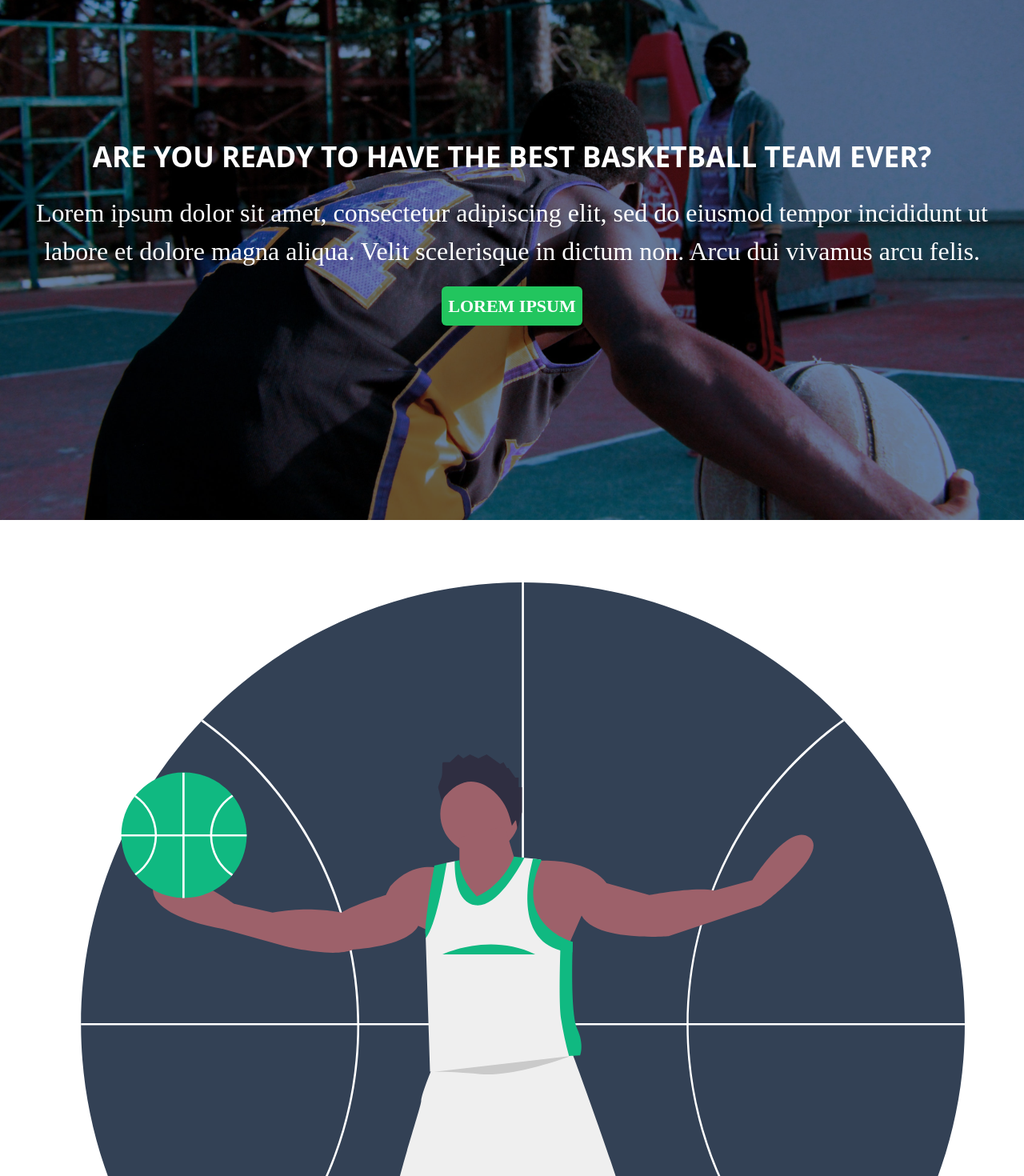
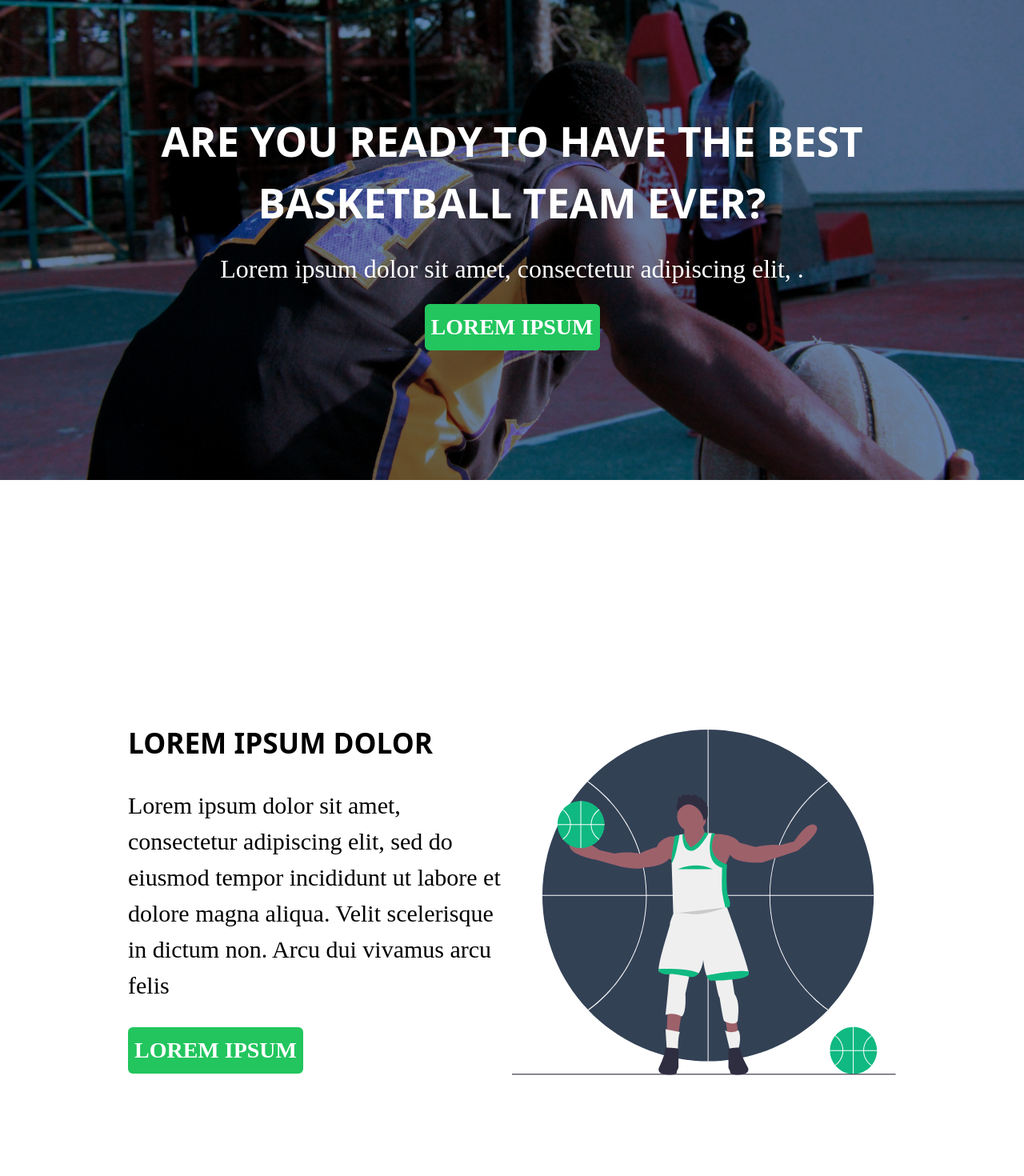
Before and after one commit to ajong1994/wyt-react, a React (Create React App) app: page / in a window 1280 px wide. Shown: the part 200-1670 px from the top of the page at 80% size. Built offline with nearby package versions, Linux system fonts and the light colour scheme; a web font is replaced by a local one.

Commit message:
Added Design in Home and NoMatch

```diff
--- a/src/pages/Home.js
+++ b/src/pages/Home.js
@@ -14,27 +14,26 @@ const Home = () => {
 
     //This page will contain information about the site as well as graphics
     return (
-        <div className='w-full h-full flex flex-col justify-center items-center'>
+        <div className='w-full h-auto flex flex-col justify-center items-center'>
             <div className='w-full h-screen flex text-white'>
-                <div className='w-full h-full flex flex-col justify-center items-center gap-5 px-3 relative bottom-10'>
-                    <h1 className='uppercase font-bold text-[2.2em] align-middle text-center'>Are you ready to have the best basketball team ever?</h1>
-                    <p className='align-middle text-center text-[32px] font-body'> Lorem ipsum dolor sit amet, consectetur adipiscing elit, sed do eiusmod tempor incididunt ut labore et dolore magna aliqua. Velit scelerisque in dictum non. Arcu dui vivamus arcu felis.</p>
-                    <button className='text-[22px] font-body uppercase font-bold p-2 bg-green-500 hover:bg-green-400 rounded-md text-white'>Lorem Ipsum</button>
+                <div className='w-full h-full flex flex-col justify-center items-center gap-5 px-3 relative bottom-10 md:px-10 lg:px-[8em] lg:relative xl:px-[10em]'>
+                    <h1 className='uppercase font-bold text-[2.2em] align-middle text-center lg:text-[3.0em] xl:text-[3.2em]'>Are you ready to have the best basketball team ever?</h1>
+                    <p className='align-middle text-center text-[30px] sm:text-[32px] font-body'> Lorem ipsum dolor sit amet, consectetur adipiscing elit, .</p>
+                    <button className='text-[22px] sm:text-[28px] font-body uppercase font-bold p-2 bg-green-500 hover:bg-green-400 rounded-md text-white'>Lorem Ipsum</button>
                 </div>
 
             </div>
-            <div className='w-full h-auto flex justify-center items-center'>
-                <div className='w-full h-auto flex flex-col-reverse justify-center items-center'>
-                    <div className='w-full h-auto flex flex-col justify-center items-center gap-[30px]'>
+            <div className='w-full h-[auto] flex justify-center items-center lg:h-screen'>
+                <div className='w-full h-auto flex flex-col md:flex-row justify-end items-center md:px-10 lg:px-[8em] xl:px-[10em]'>
+                    <div className='w-full h-[700px`] flex flex-col justify-start items-center lg:items-start gap-[30px] xl:w-[50%]'>
                         <h1 className='uppercase font-bold text-[2.2em] align-middle text-center'>Lorem Ipsum Dolor</h1>
-                        <p className='align-middle text-center text-[30px] font-body'>Lorem ipsum dolor sit amet, consectetur adipiscing elit, sed do eiusmod tempor incididunt ut labore et dolore magna aliqua. Velit scelerisque in dictum non. Arcu dui vivamus arcu felis</p>
-                        <button className='uppercase font-bold p-2 bg-green-500 hover:bg-green-400 rounded-md text-white text-[22px] font-body'>Lorem Ipsum</button>
+                        <p className='align-middle text-center text-[30px] font-body lg:text-left'>Lorem ipsum dolor sit amet, consectetur adipiscing elit, sed do eiusmod tempor incididunt ut labore et dolore magna aliqua. Velit scelerisque in dictum non. Arcu dui vivamus arcu felis</p>
+                        <button className='uppercase font-bold p-2 bg-green-500 hover:bg-green-400 rounded-md text-white text-[22px] font-body sm:text-[28px] mb-3'>Lorem Ipsum</button>
                     </div>
-
-                    <img src={logo} className='w-[100%] h-auto flex justify-center items-center' />
+                    <img src={logo} className='w-[100%] h-[auto] sm:w-[390px] xl:w-[50%]' />
                 </div>
             </div>
-            <div className='absolute top-0 w-full h-[850px] z-[-999] bg-kobelogo bg-center bg-cover bg-no-repeat bg-blend-overlay bg-slate-700' /> {/**  Wallpaper*/}
+            <div className='absolute top-0 w-full h-screen z-[-999] bg-kobelogo bg-center bg-cover bg-no-repeat bg-blend-overlay bg-slate-700' /> {/**  Wallpaper*/}
         </div>
     )
 }
--- a/src/pages/NoMatch.js
+++ b/src/pages/NoMatch.js
@@ -9,12 +9,11 @@ const NoMatch = () => {
         return navigate(`/`)
     }
     return (
-        <div className='w-screen h-screen flex flex-col justify-center items-center gap-3 '>
-            <img className='w-[60%] h-[350px]' src={greekfreek} />
-            <h1 className='font-body font-bold text-[3em]'>Oh no! Page not found!</h1>
-            <p className='font-body text-[1.5em]'>We are sorry for the inconvenience! It looks like you are trying to access a page that never existed</p>
-            <button onClick={() => handleBack()} className='bg-emerald-500 sm:bg-green-800 md:bg-red-400 lg:bg-orange-300 px-3 py-2 rounded-md font-body text-[1.5em]'>Back to Home</button>
-
+        <div className='w-screen h-screen flex flex-col justify-center items-center gap-3 px-5 sm:px-[5em]'>
+            <img className='w-[90%] h-[350px]' src={greekfreek} />
+            <h1 className='font-body font-bold text-[3em] md:text-[4em]'>Oh no! Page not found!</h1>
+            <p className='font-body text-[1.5em] sm:text-center md:text-[1.8em]'>We are sorry for the inconvenience! It looks like you are trying to access a page that never existed</p>
+            <button onClick={() => handleBack()} className='bg-emerald-500 hover:bg-emerald-400 px-3 py-2 rounded-md font-body text-[1.5em] md:text-[1.9em]'>Back to Home</button>
         </div>
     )
 }
```
